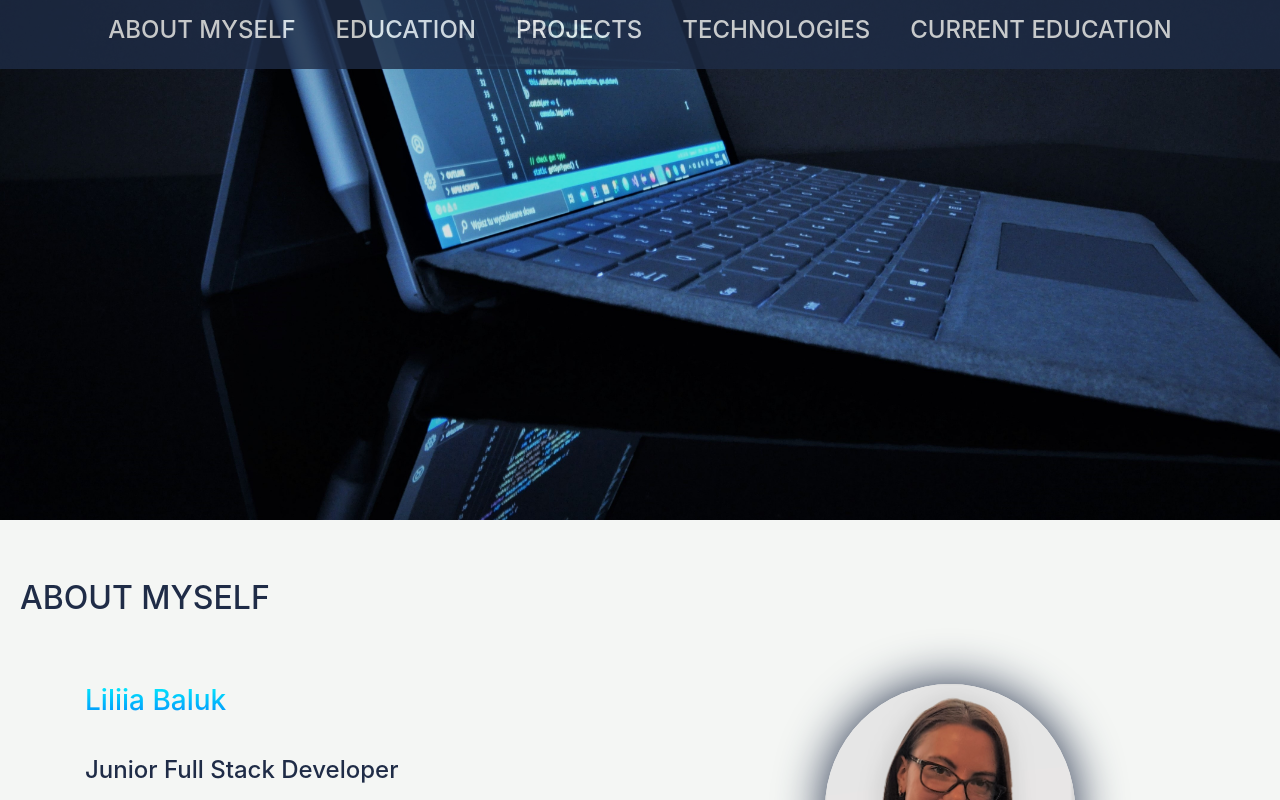
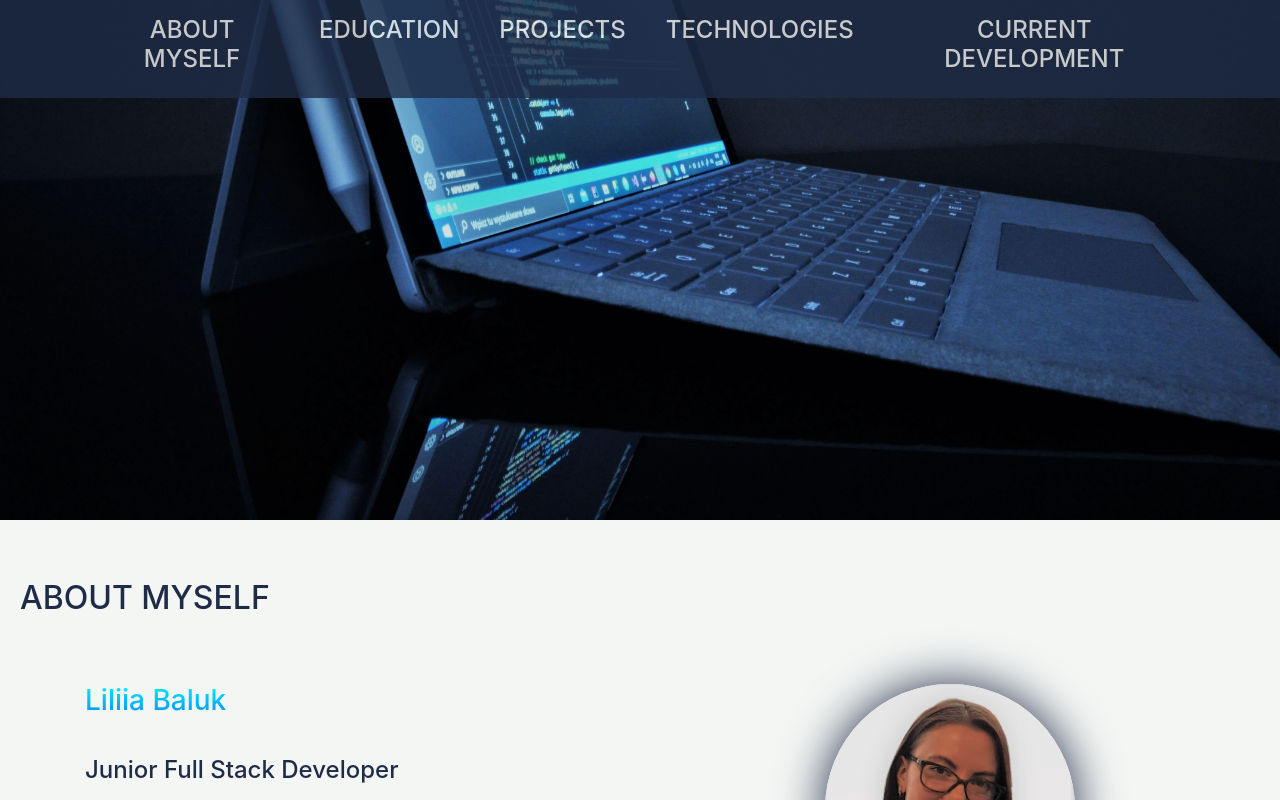
Before and after one commit to kassandra1810/kassandra1810.github.io, a plain HTML site: page index.html in a window 1280 px wide. Drawn offline with nearby package versions, Linux system fonts and the light colour scheme.

Commit message:
change a link

```diff
--- a/index.html
+++ b/index.html
@@ -40,7 +40,7 @@
 					</li>
 					<li class="nav-item">
 						<a href="#currentDevelopment">
-							<h4 class="nav-link" id="links">CURRENT EDUCATION</h4>
+							<h4 class="nav-link" id="links">CURRENT DEVELOPMENT</h4>
 						</a>
 					</li>
 				</ul>
```
